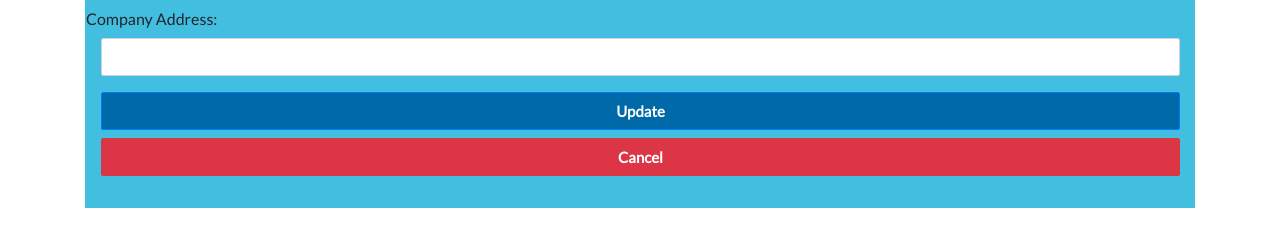
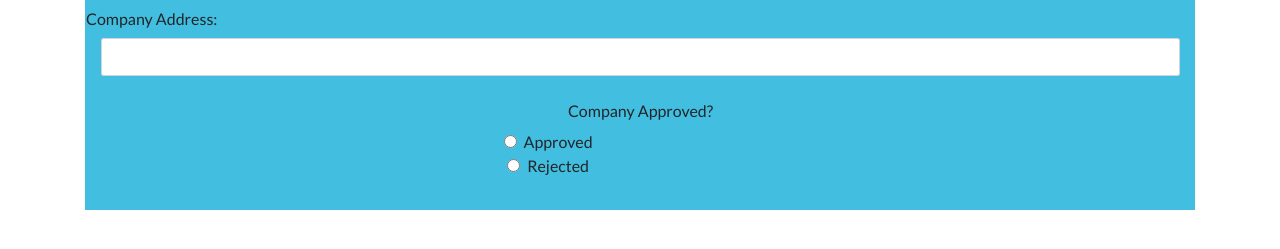
Before and after one commit to tdignan87/traceVMS, a Flask app: template templates/edit-company.html in a window 1280 px wide. Shown: the part 269-518 px from the top of the page. Run offline with Flask 2, Linux system fonts and the light colour scheme; the template is opened without the code that fills it, so the values that code supplies are empty; some libraries are stand-ins or nearby versions.

Commit message:
Added approved radio buttons

```diff
--- a/templates/edit-company.html
+++ b/templates/edit-company.html
@@ -18,13 +18,30 @@
             </div>
         </div>
 
+
+        <fieldset class="form-group">
+            <div class="row">
+                <legend class="col-form-label">Company Approved?</legend>
+                <div class="col-sm-10">
+                    <div class="form-check">
+                        <input class="form-check-input" type="radio" name="approveRadios" id="gridRadios1" value="true">
+                        <label class="form-check-label" for="gridRadios1">
+              Approved
+            </label>
+                    </div>
+                    <div class="form-check">
+                        <input class="form-check-input" type="radio" name="approveRadios" id="gridRadios2" value="false">
+                        <label class="form-check-label" for="gridRadios2">
+              Rejected
+            </label>
+
+                    </div>
+                </div>
+            </div>
+
         </fieldset>
-        <div class="form-group row ">
-            <div class="col-sm-12 ">
-                <button type="submit " class="btn btn-primary btn-block" id="update-company-btn">Update</button>
-                <button type="button" class="btn btn-danger btn-block" href="{{url_for('admin')}}" " >Cancel</button>
-            </div>
-        </div>
+
+
 
     </form>
 
```
